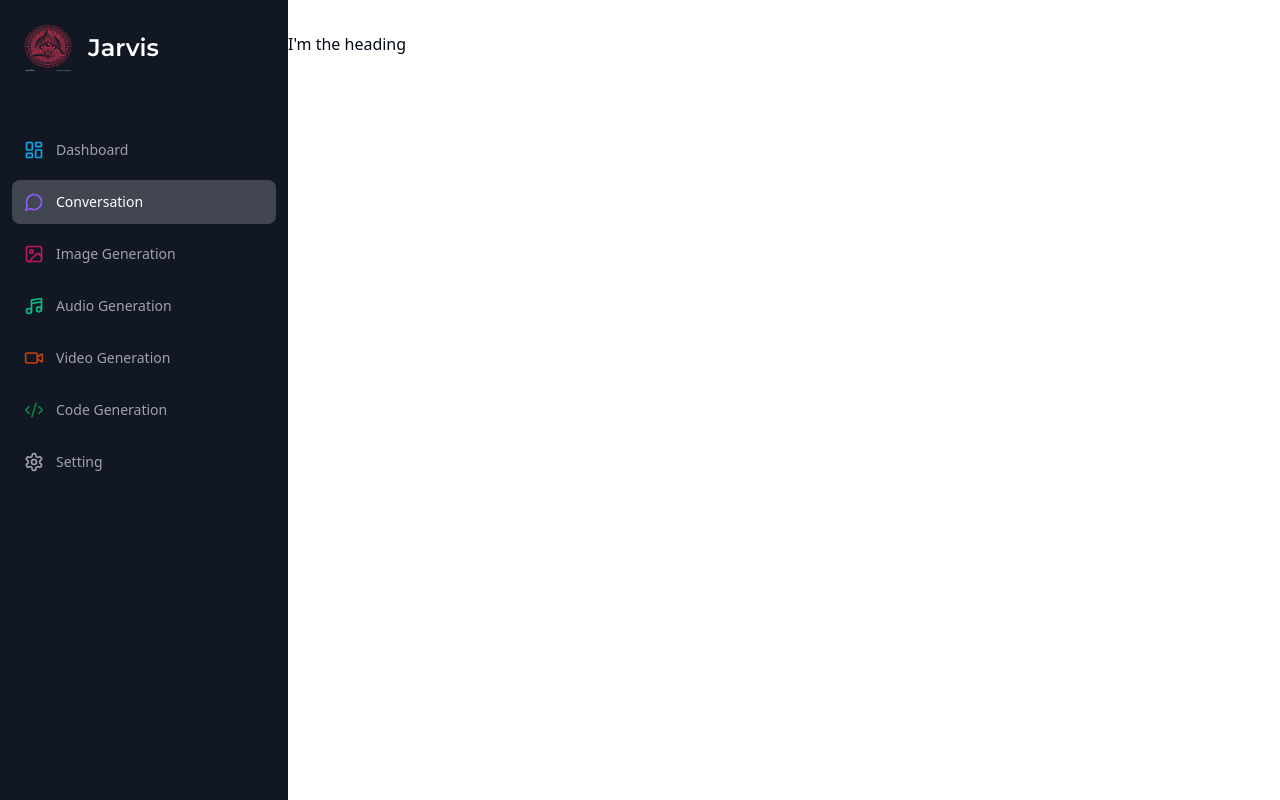
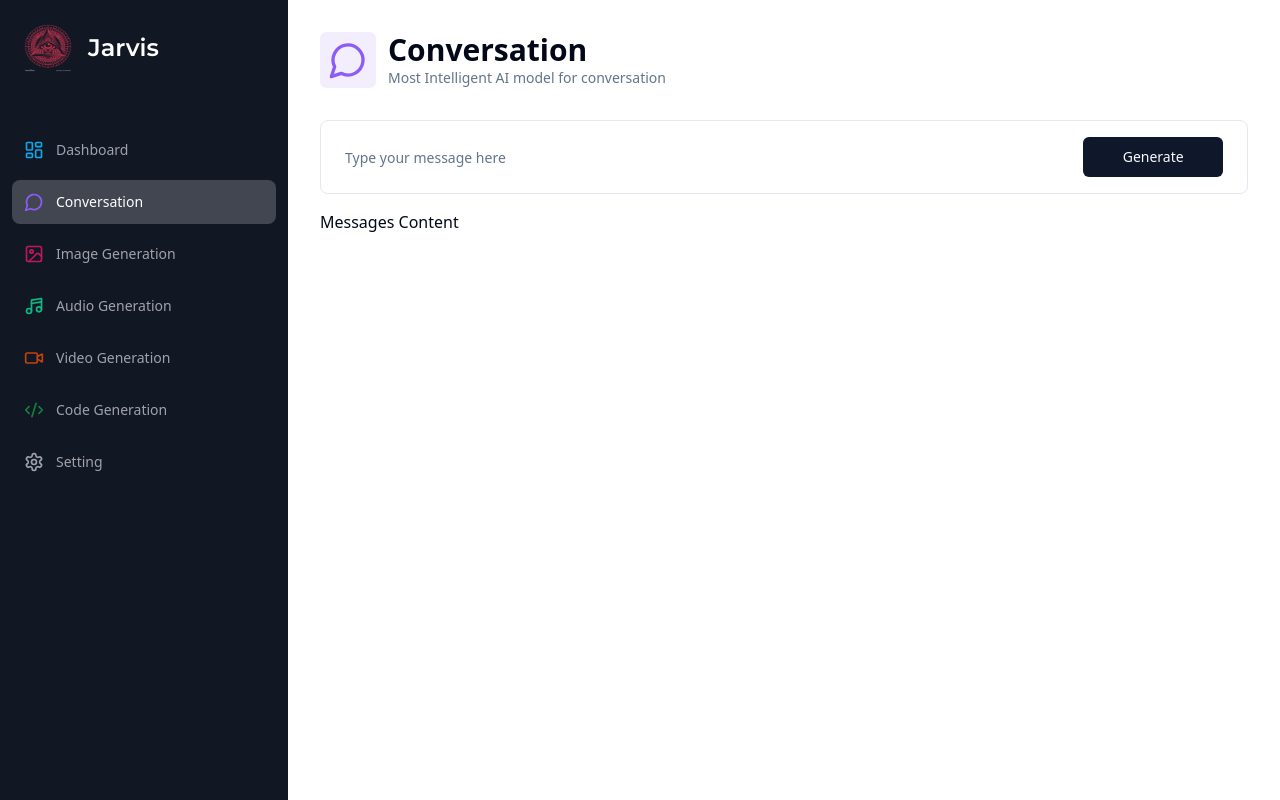
Before and after one commit to Ayanokouji2/jarvis-next, a Next.js app: page /conversation in a window 1280 px wide. Built offline with nearby package versions, Linux system fonts and the light colour scheme.

Commit message:
conversation UI

```diff
--- a/package.json
+++ b/package.json
@@ -10,7 +10,9 @@
   },
   "dependencies": {
     "@clerk/nextjs": "^5.2.4",
+    "@hookform/resolvers": "^3.9.0",
     "@radix-ui/react-dialog": "^1.1.1",
+    "@radix-ui/react-label": "^2.1.0",
     "@radix-ui/react-slot": "^1.1.0",
     "class-variance-authority": "^0.7.0",
     "clsx": "^2.1.1",
@@ -18,8 +20,10 @@
     "next": "14.2.5",
     "react": "^18",
     "react-dom": "^18",
+    "react-hook-form": "^7.52.1",
     "tailwind-merge": "^2.4.0",
-    "tailwindcss-animate": "^1.0.7"
+    "tailwindcss-animate": "^1.0.7",
+    "zod": "^3.23.8"
   },
   "devDependencies": {
     "@types/node": "^20",
--- /dev/null
+++ b/src/app/(dashboard)/(routes)/conversation/constants.ts
@@ -0,0 +1,5 @@
+import * as z from 'zod'
+
+export const formSchema = z.object({
+    prompt: z.string().min(1, { message: 'Prompt is required' })
+})
--- a/src/app/(dashboard)/(routes)/conversation/page.tsx
+++ b/src/app/(dashboard)/(routes)/conversation/page.tsx
@@ -1,16 +1,71 @@
+'use client'
+
+import * as z from 'zod'
+
 import Heading from '@/components/heading'
 import {MessageCircle} from 'lucide-react'
+import {useForm} from 'react-hook-form'
+import {Input} from '@/components/ui/input'
+
+import {formSchema} from '@/app/(dashboard)/(routes)/conversation/constants'
+import {zodResolver} from '@hookform/resolvers/zod'
+import {Form, FormControl, FormField, FormItem} from '@/components/ui/form'
+import {Button} from '@/components/ui/button'
 
 export default function ConversationPage() {
+	const form = useForm<z.infer<typeof formSchema>>({
+		resolver: zodResolver(formSchema),
+		defaultValues: {
+			prompt: '',
+		},
+	})
+
+	const isLoading = form.formState.isSubmitting
+
+	const onSubmit = async (data: z.infer<typeof formSchema>) => {
+		console.log(data)
+	}
+
 	return (
 		<div className=''>
 			<Heading
 				title='Conversation'
-				description='Anything can be the description '
+				description='Most Intelligent AI model for conversation'
 				icon={MessageCircle}
 				iconColor='text-violet-500'
 				bgColor='bg-violet-500/10'
 			/>
+			<div className='px-4 lg:px-8'>
+				<div>
+					<Form {...form}>
+						<form
+							onSubmit={form.handleSubmit(onSubmit)}
+							className='rounded-lg border w-full p-4 px-3 md:px-6 focus-within:shadow-sm grid grid-cols-12 gap-2'>
+							<FormField
+								name='prompt'
+								render={({field}) => (
+									<FormItem className='col-span-12 lg:col-span-10 '>
+										<FormControl className='m-0 p-0 '>
+											<Input
+												className='border-0 outline-none focus-visible:ring-0 focus-visible:ring-transparent'
+												{...field}
+												placeholder='Type your message here'
+												disabled={isLoading}
+											/>
+										</FormControl>
+									</FormItem>
+								)}
+							/>
+							<Button className='col-span-12 lg:col-span-2 w-full' disabled={isLoading}>
+								Generate
+							</Button>
+						</form>
+					</Form>
+				</div>
+				<div className="space-y-4 mt-4">
+					Messages Content
+				</div>
+			</div>
 		</div>
 	)
 }
--- a/src/components/heading.tsx
+++ b/src/components/heading.tsx
@@ -1,17 +1,30 @@
-import { LucideIcon } from "lucide-react";
+import {cn} from '@/lib/utils'
+import {LucideIcon} from 'lucide-react'
 
 interface HeadingProps {
-    title       : string;
-    description : string;
-    icon        : LucideIcon;
-    iconColor?  : string;
-    bgColor?    : string;
+	title: string
+	description: string
+	icon: LucideIcon
+	iconColor?: string
+	bgColor?: string
 }
 
-export default function Heading({title, description, icon, iconColor, bgColor}: HeadingProps) {
-    return (
-        <div className="">
-            I'm the heading
-        </div>
-    )
+export default function Heading({
+	title,
+	description,
+	icon: Icon,
+	iconColor,
+	bgColor,
+}: HeadingProps) {
+	return (
+		<div className='px-4 lg:px-8 flex items-center gap-x-3 mb-8'>
+			<div className={cn('p-2 w-fit rounded-md', bgColor)}>
+				<Icon className={cn('w-10 h-10 ', iconColor)} />
+			</div>
+			<div>
+				<h2 className='text-3xl font-bold'>{title}</h2>
+				<p className='text-sm text-muted-foreground'>{description}</p>
+			</div>
+		</div>
+	)
 }
--- /dev/null
+++ b/src/components/ui/form.tsx
@@ -0,0 +1,178 @@
+"use client"
+
+import * as React from "react"
+import * as LabelPrimitive from "@radix-ui/react-label"
+import { Slot } from "@radix-ui/react-slot"
+import {
+  Controller,
+  ControllerProps,
+  FieldPath,
+  FieldValues,
+  FormProvider,
+  useFormContext,
+} from "react-hook-form"
+
+import { cn } from "@/lib/utils"
+import { Label } from "@/components/ui/label"
+
+const Form = FormProvider
+
+type FormFieldContextValue<
+  TFieldValues extends FieldValues = FieldValues,
+  TName extends FieldPath<TFieldValues> = FieldPath<TFieldValues>
+> = {
+  name: TName
+}
+
+const FormFieldContext = React.createContext<FormFieldContextValue>(
+  {} as FormFieldContextValue
+)
+
+const FormField = <
+  TFieldValues extends FieldValues = FieldValues,
+  TName extends FieldPath<TFieldValues> = FieldPath<TFieldValues>
+>({
+  ...props
+}: ControllerProps<TFieldValues, TName>) => {
+  return (
+    <FormFieldContext.Provider value={{ name: props.name }}>
+      <Controller {...props} />
+    </FormFieldContext.Provider>
+  )
+}
+
+const useFormField = () => {
+  const fieldContext = React.useContext(FormFieldContext)
+  const itemContext = React.useContext(FormItemContext)
+  const { getFieldState, formState } = useFormContext()
+
+  const fieldState = getFieldState(fieldContext.name, formState)
+
+  if (!fieldContext) {
+    throw new Error("useFormField should be used within <FormField>")
+  }
+
+  const { id } = itemContext
+
+  return {
+    id,
+    name: fieldContext.name,
+    formItemId: `${id}-form-item`,
+    formDescriptionId: `${id}-form-item-description`,
+    formMessageId: `${id}-form-item-message`,
+    ...fieldState,
+  }
+}
+
+type FormItemContextValue = {
+  id: string
+}
+
+const FormItemContext = React.createContext<FormItemContextValue>(
+  {} as FormItemContextValue
+)
+
+const FormItem = React.forwardRef<
+  HTMLDivElement,
+  React.HTMLAttributes<HTMLDivElement>
+>(({ className, ...props }, ref) => {
+  const id = React.useId()
+
+  return (
+    <FormItemContext.Provider value={{ id }}>
+      <div ref={ref} className={cn("space-y-2", className)} {...props} />
+    </FormItemContext.Provider>
+  )
+})
+FormItem.displayName = "FormItem"
+
+const FormLabel = React.forwardRef<
+  React.ElementRef<typeof LabelPrimitive.Root>,
+  React.ComponentPropsWithoutRef<typeof LabelPrimitive.Root>
+>(({ className, ...props }, ref) => {
+  const { error, formItemId } = useFormField()
+
+  return (
+    <Label
+      ref={ref}
+      className={cn(error && "text-destructive", className)}
+      htmlFor={formItemId}
+      {...props}
+    />
+  )
+})
+FormLabel.displayName = "FormLabel"
+
+const FormControl = React.forwardRef<
+  React.ElementRef<typeof Slot>,
+  React.ComponentPropsWithoutRef<typeof Slot>
+>(({ ...props }, ref) => {
+  const { error, formItemId, formDescriptionId, formMessageId } = useFormField()
+
+  return (
+    <Slot
+      ref={ref}
+      id={formItemId}
+      aria-describedby={
+        !error
+          ? `${formDescriptionId}`
+          : `${formDescriptionId} ${formMessageId}`
+      }
+      aria-invalid={!!error}
+      {...props}
+    />
+  )
+})
+FormControl.displayName = "FormControl"
+
+const FormDescription = React.forwardRef<
+  HTMLParagraphElement,
+  React.HTMLAttributes<HTMLParagraphElement>
+>(({ className, ...props }, ref) => {
+  const { formDescriptionId } = useFormField()
+
+  return (
+    <p
+      ref={ref}
+      id={formDescriptionId}
+      className={cn("text-sm text-muted-foreground", className)}
+      {...props}
+    />
+  )
+})
+FormDescription.displayName = "FormDescription"
+
+const FormMessage = React.forwardRef<
+  HTMLParagraphElement,
+  React.HTMLAttributes<HTMLParagraphElement>
+>(({ className, children, ...props }, ref) => {
+  const { error, formMessageId } = useFormField()
+  const body = error ? String(error?.message) : children
+
+  if (!body) {
+    return null
+  }
+
+  return (
+    <p
+      ref={ref}
+      id={formMessageId}
+      className={cn("text-sm font-medium text-destructive", className)}
+      {...props}
+    >
+      {body}
+    </p>
+  )
+})
+FormMessage.displayName = "FormMessage"
+
+export {
+  useFormField,
+  Form,
+  FormItem,
+  FormLabel,
+  FormControl,
+  FormDescription,
+  FormMessage,
+  FormField,
+}
--- /dev/null
+++ b/src/components/ui/input.tsx
@@ -0,0 +1,25 @@
+import * as React from "react"
+
+import { cn } from "@/lib/utils"
+
+export interface InputProps
+  extends React.InputHTMLAttributes<HTMLInputElement> {}
+
+const Input = React.forwardRef<HTMLInputElement, InputProps>(
+  ({ className, type, ...props }, ref) => {
+    return (
+      <input
+        type={type}
+        className={cn(
+          "flex h-10 w-full rounded-md border border-input bg-background px-3 py-2 text-sm ring-offset-background file:border-0 file:bg-transparent file:text-sm file:font-medium placeholder:text-muted-foreground focus-visible:outline-none focus-visible:ring-2 focus-visible:ring-ring focus-visible:ring-offset-2 disabled:cursor-not-allowed disabled:opacity-50",
+          className
+        )}
+        ref={ref}
+        {...props}
+      />
+    )
+  }
+)
+Input.displayName = "Input"
+
+export { Input }
--- /dev/null
+++ b/src/components/ui/label.tsx
@@ -0,0 +1,26 @@
+"use client"
+
+import * as React from "react"
+import * as LabelPrimitive from "@radix-ui/react-label"
+import { cva, type VariantProps } from "class-variance-authority"
+
+import { cn } from "@/lib/utils"
+
+const labelVariants = cva(
+  "text-sm font-medium leading-none peer-disabled:cursor-not-allowed peer-disabled:opacity-70"
+)
+
+const Label = React.forwardRef<
+  React.ElementRef<typeof LabelPrimitive.Root>,
+  React.ComponentPropsWithoutRef<typeof LabelPrimitive.Root> &
+    VariantProps<typeof labelVariants>
+>(({ className, ...props }, ref) => (
+  <LabelPrimitive.Root
+    ref={ref}
+    className={cn(labelVariants(), className)}
+    {...props}
+  />
+))
+Label.displayName = LabelPrimitive.Root.displayName
+
+export { Label }
```
Also changed, not shown: 1 other file (tests, documents, lock files or other folders).
